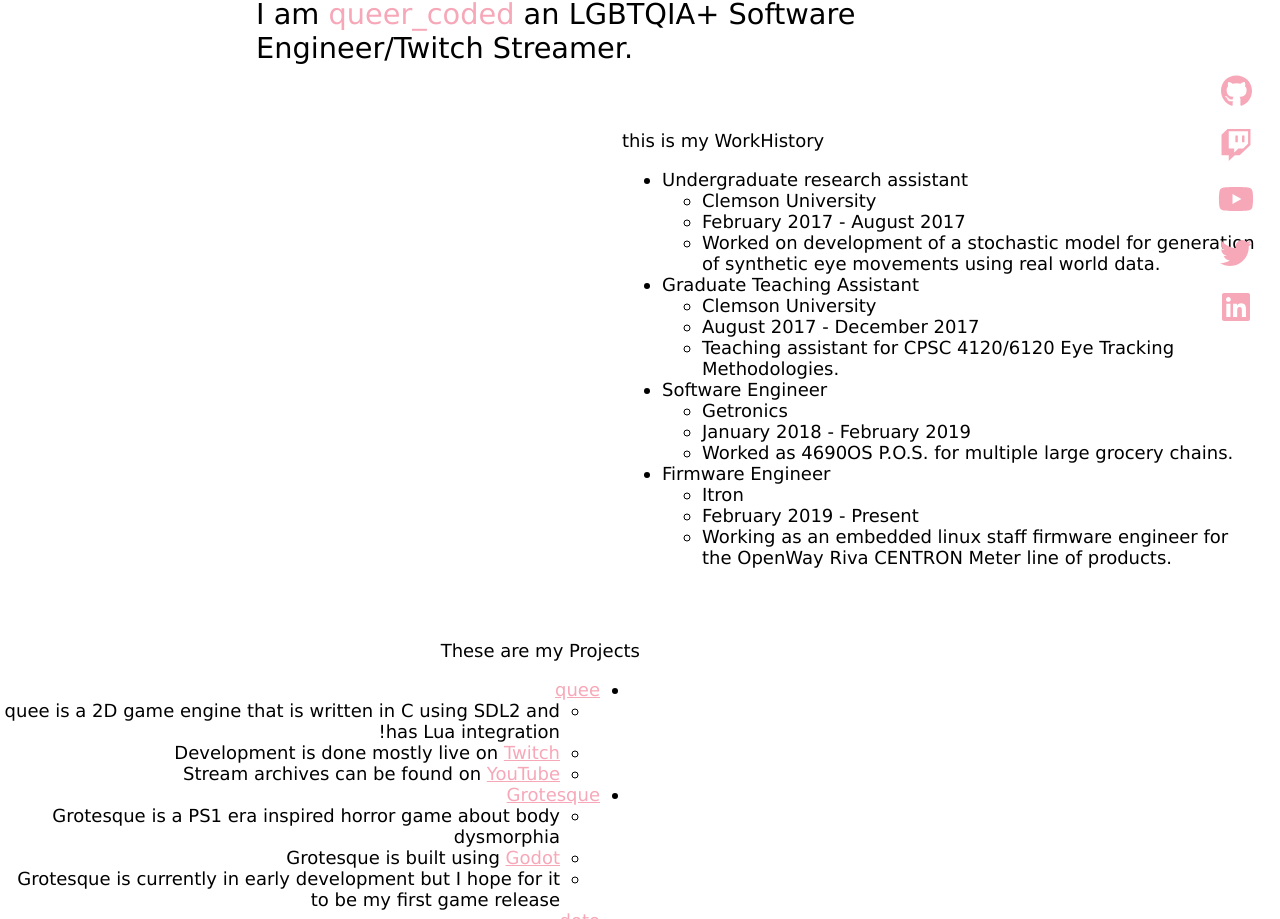
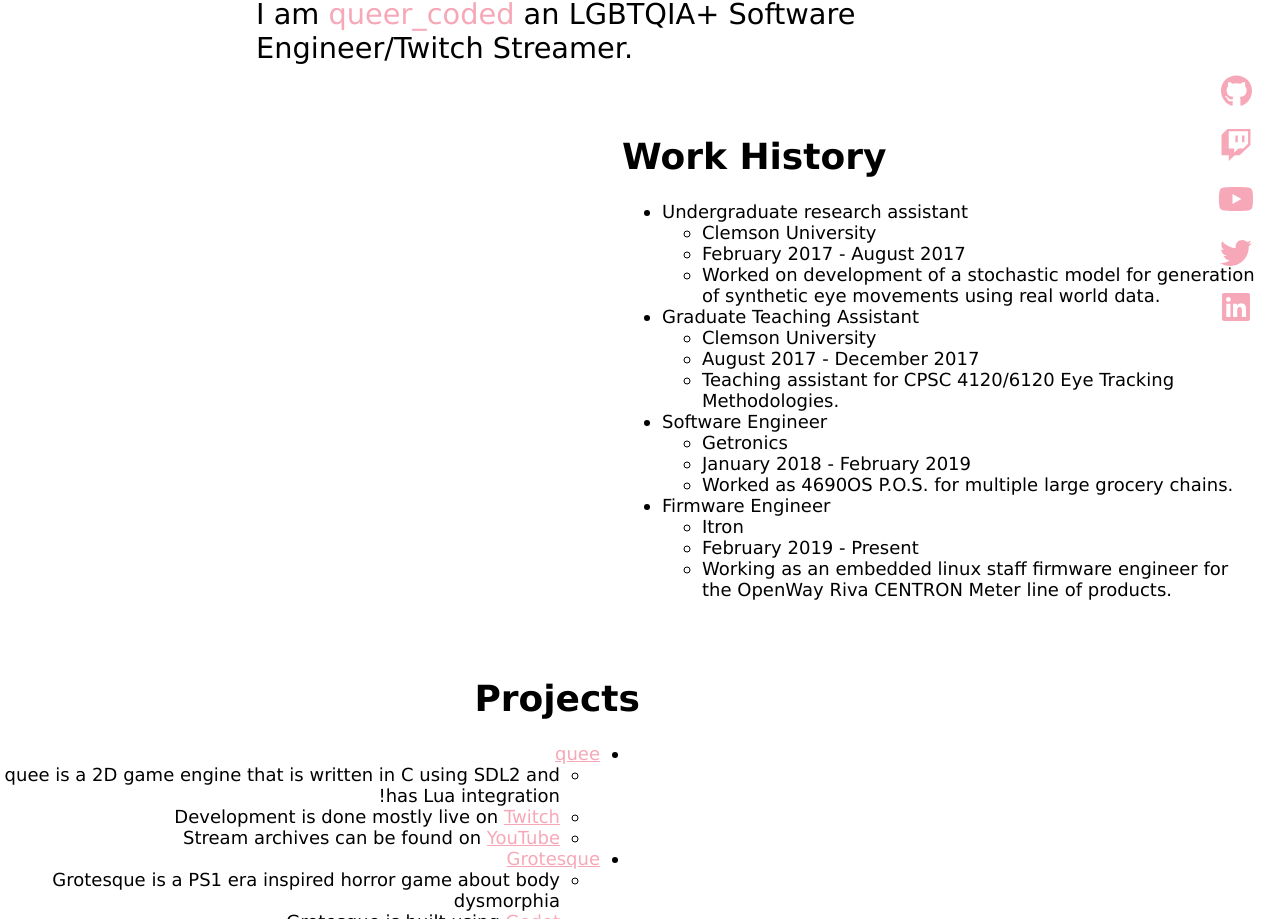
Before and after one commit to jaret-queercoded/jaret-queercoded.github.io, a React (Create React App) app: page / in a window 1280 px wide. Shown: the part 433-1352 px from the top of the page. Built offline with nearby package versions, Linux system fonts and the light colour scheme.

Commit message:
Added headings to sections to make the look better

```diff
--- a/src/components/Projects.tsx
+++ b/src/components/Projects.tsx
@@ -1,7 +1,7 @@
 const Projects = () => {
     return(
         <div className="Projects" dir="rtl">
-            <p>These are my Projects</p>
+            <h1>Projects</h1>
             <ul>
                 <li><a href="https://github.com/jaret-queercoded/quee">quee</a></li>
                 <ul>
--- a/src/components/WorkHistory.tsx
+++ b/src/components/WorkHistory.tsx
@@ -1,7 +1,7 @@
 const WorkHistory = () => {
     return(
         <div className="WorkHistory">
-            <p>this is my WorkHistory</p>
+            <h1>Work History</h1>
             <ul>
                 <li>Undergraduate research assistant</li>
                 <ul>
```
